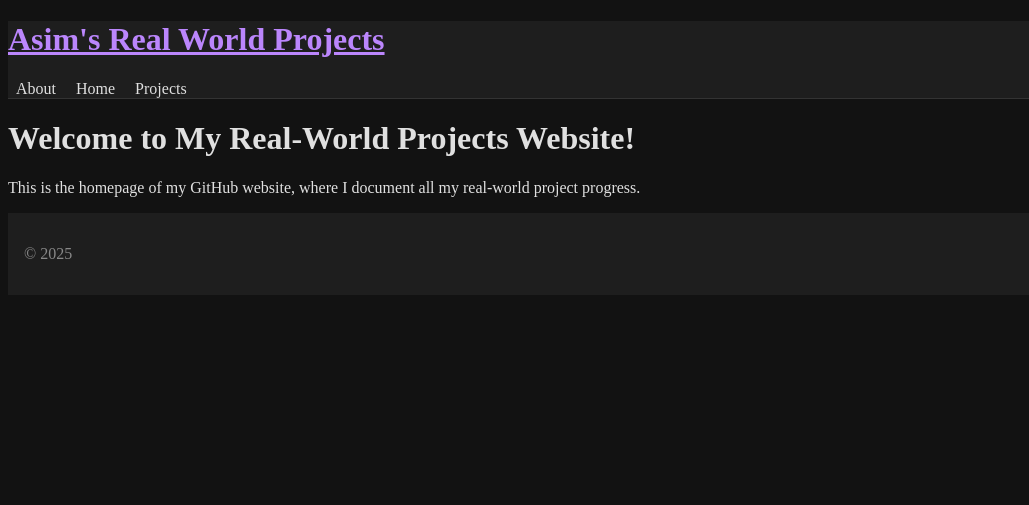
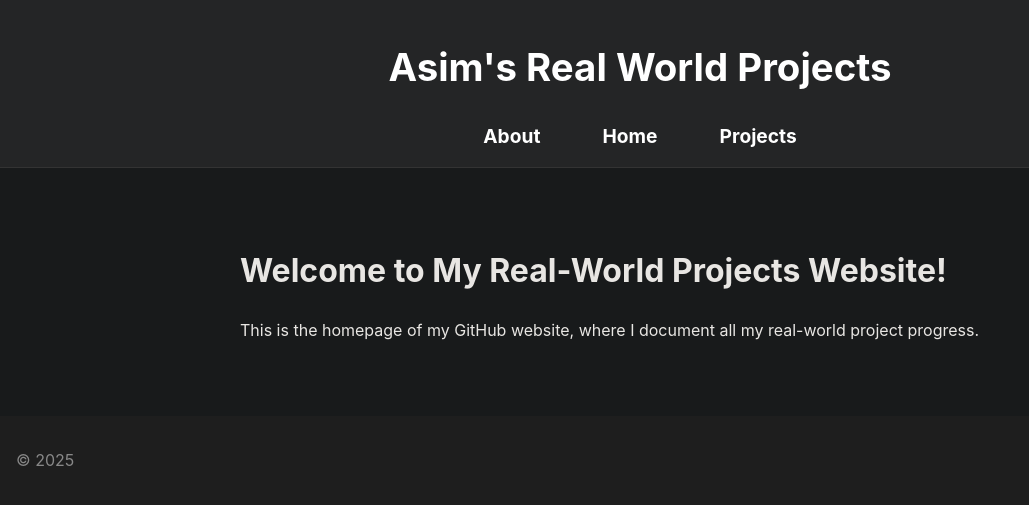
Before and after one commit to Asim-A-dev/Asim.github.io, a Jekyll site: the page built from index.md, in a window 1280 px wide. Shown: the top 505 px of the page, without its empty margins (0-1029 px from the left). Built offline with Jekyll 4.4.1, drawn with Linux system fonts in a browser that asks for light colours.

Commit message:
Update style.css

```diff
--- a/assets/css/style.css
+++ b/assets/css/style.css
@@ -28,3 +28,82 @@ footer {
     color: #888;
     padding: 1em;
 }
+/* General Styles */
+body {
+    background-color: #181a1b; /* Soft dark background */
+    color: #e8e6e3; /* Neutral light text */
+    font-family: Arial, sans-serif; /* Clean, modern font */
+    line-height: 1.6; /* Easier reading */
+    margin: 0;
+    padding: 0;
+    font-family: "Inter", "Roboto", Arial, sans-serif; /* Clean font stack */
+font-size: 16px; /* Standard size for readability */
+line-height: 1.6; /* Improve line spacing */
+
+}
+
+/* Links */
+a {
+    color: #1f7aec; /* Calmer blue for links */
+    text-decoration: none;
+}
+
+a:hover {
+    color: #4a90e2; /* Brighter hover effect */
+    text-decoration: underline;
+}
+
+/* Header */
+header {
+    background-color: #242526; /* Darker header */
+    color: #ffffff; /* White text */
+    padding: 1em 0.5em;
+    border-bottom: 1px solid #333;
+    text-align: center;
+}
+
+header a {
+    color: #ffffff; /* Links in header stay white */
+    font-size: 1.2em;
+    font-weight: bold;
+}
+
+nav a {
+    margin: 0 1em;
+}
+
+/* Main Content */
+main {
+    max-width: 800px;
+    margin: 2em auto;
+    padding: 1.5em;
+}
+
+}
+
+/* Footer */
+footer {
+    background-color: #242526; /* Footer matches header */
+    color: #888888; /* Softer footer text */
+    text-align: center;
+    padding: 1em 0.5em;
+    margin-top: 2em;
+    border-top: 1px solid #333;
+}
+
+footer a {
+    color: #888888;
+}
+
+footer a:hover {
+    color: #cccccc; /* Slightly brighter on hover */
+}
+/* Highlight Boxes */
+.highlight {
+    background-color: #333;
+    color: #ffffff;
+    padding: 1em;
+    border-radius: 8px;
+    margin-bottom: 1.5em;
+    box-shadow: 0 2px 4px rgba(0, 0, 0, 0.2);
+}
```
